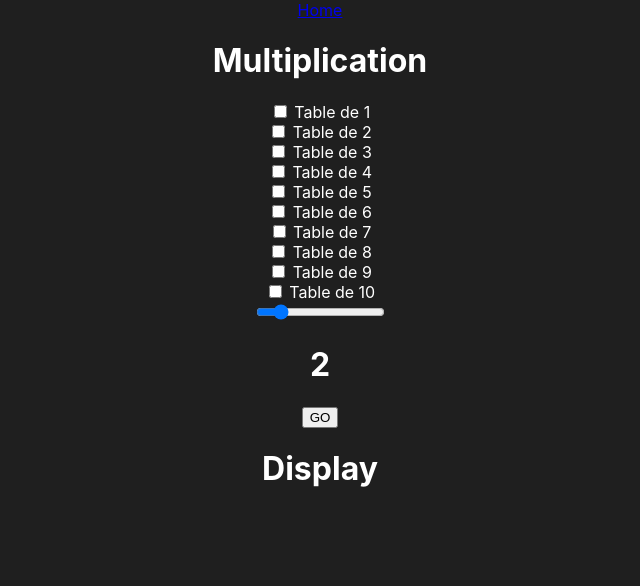
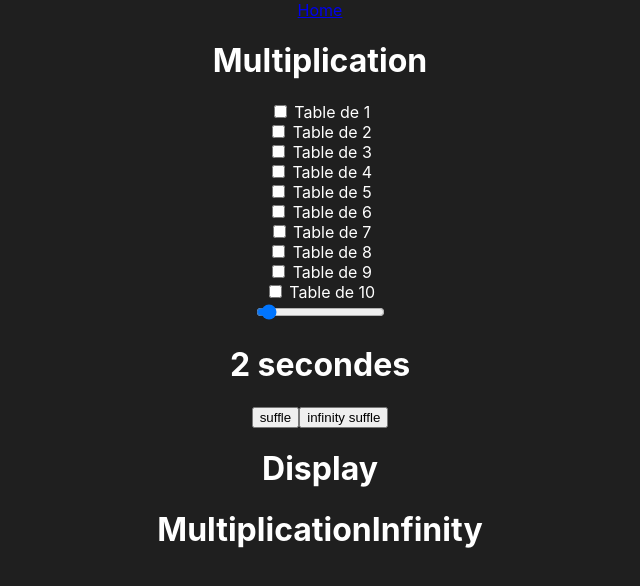
Before and after one commit to enztexier/GM, a React (Create React App) app: page /multiplication in a window 1280 px wide. Shown: the top 586 px of the page, without its empty margins (320-960 px from the left). Built offline with nearby package versions, Linux system fonts and the light colour scheme.

Commit message:
infinity multiplication

```diff
--- a/src/App.js
+++ b/src/App.js
@@ -4,7 +4,6 @@ import Home from './Home';
 import Copyright from './Copyright';
 import Calcul from './Calcul';
 import Multiplication from './Multiplication';
-import Training from './Training';
 
 
 function App() {
@@ -15,7 +14,6 @@ function App() {
         <Route path="/copyright" element={<Copyright />} />
         <Route path="/calcul" element={<Calcul />} />
         <Route path="/multiplication" element={<Multiplication />} />
-        <Route path="/training" element={<Training />} />
       </Routes>
     </div>
   );
--- a/src/Display.js
+++ b/src/Display.js
@@ -1,6 +1,5 @@
 import React from 'react';
 import { useEffect, useState } from 'react';
-import Digits from './Digits';
 
 const Display = ({ shuffledArray, time }) => {
 
@@ -20,12 +19,11 @@ const Display = ({ shuffledArray, time }) => {
             let show = <p>{one} x {two} = </p>
             setDisplay(show)
 
-            let step = 50 * time
+            let step = 30 * (time * 1000)
             let percentage = step / 100
-            //console.log(percentage)
             setTimeout(() => {
                 setResult(three)
-              }, percentage )
+            }, percentage)
             i++
             setResult('')
 
@@ -40,30 +38,26 @@ const Display = ({ shuffledArray, time }) => {
                     let show = <p>{one} x {two} = </p>
                     setDisplay(show)
 
-                    let step = 50 * time
+                    let step = 30 * (time * 1000)
                     let percentage = step / 100
-                    console.log("t " + time)
-                    console.log("p " + percentage)
 
                     setTimeout(() => {
                         setResult(three)
-
-                      }, percentage )
+                    }, percentage)
                     i++
                     setResult('')
 
                 }
                 else {
-                    //console.log("elseInter")
                     setDisplay("the end")
                     setResult('')
                     clearInterval(intervalID)
                 }
 
-            }, time)
+            }, time * 1000)
         }
         else {
-            //console.log("elseOutside")
+            console.error("shuffledArray");
         }
 
     }, [shuffledArray])
--- a/src/Home.js
+++ b/src/Home.js
@@ -3,6 +3,7 @@ import { Link } from 'react-router-dom';
 import './Home.css'
 import Calcul from './Calcul';
 import Copyright from './Copyright';
+
 
 const Home = () => {
 
--- a/src/Multiplication.js
+++ b/src/Multiplication.js
@@ -2,6 +2,7 @@ import React, { useState, useEffect } from 'react';
 import { Link } from 'react-router-dom';
 import Checkbox from './Checkbox';
 import Display from './Display';
+import MultiplicationInfinity from './MultiplicationInfinity';
 
 const Multiplication = () => {
 
@@ -53,7 +54,8 @@ const Multiplication = () => {
     const [tableState, setTableState] = useState(table)
     const [selectTable, setSelectTable] = useState([])
     const [shuffledArray, setShuffledArray] = useState([])
-    const [time, setTime] = useState(4000)
+    const [time, setTime] = useState(2)
+    const [infinity, setInfinity] = useState(false)
 
 
 
@@ -68,8 +70,6 @@ const Multiplication = () => {
         )
 
     const Tb = (val) => {
-
-
 
         const cur = { ...tableState }
         cur[val].booleanState = !cur[val].booleanState;
@@ -100,6 +100,20 @@ const Multiplication = () => {
         setShuffledArray(temporary.sort(() => Math.random() - 0.5))
     }
 
+    const suffleInfinity = () => {
+
+        let temporary = [];
+
+        for (const element of selectTable) {
+
+            for (let i = 1; i < 11; i++) {
+                let result = element * i
+                temporary.push([element, i.toString(), result.toString()])
+            }
+        }
+        setInfinity(temporary)
+    }
+
     return (
         <div>
             <Link to="/">Home</Link>
@@ -107,13 +121,18 @@ const Multiplication = () => {
 
             {liste}
 
-            <input type="range" min="1000" max="20000" value={time} onChange={(e) => setTime(e.target.value)}></input>
-            <h1>{Math.floor((time * 50 / 100 / 1000) % 60)}</h1>
+            <input type="range" min="1" max="20" value={time} onChange={(e) => setTime(e.target.value)}></input>
+            <h1>{time} secondes</h1>
 
-            <button onClick={suffleMachine}>GO</button>
+            <button onClick={suffleMachine}>suffle</button>
+            <button onClick={suffleInfinity}>infinity suffle</button>
 
 
             <Display shuffledArray={shuffledArray} time={time}></Display>
+
+            <MultiplicationInfinity infinity={infinity} time={time}></MultiplicationInfinity>
+
+
 
         </div>
     );
@@ -169,7 +188,7 @@ export default Multiplication;
 
 
 
-
+Math.floor((time * 50 / 100 / 1000) % 60)
 
  *
  *
--- /dev/null
+++ b/src/MultiplicationInfinity.js
@@ -0,0 +1,78 @@
+import React from 'react';
+import { useEffect, useState } from 'react';
+
+const MultiplicationInfinity = ({ infinity, time }) => {
+
+    const [display, setDisplay] = useState('');
+    const [result, setResult] = useState();
+
+    function getRandomInt(max) {
+        return Math.floor(Math.random() * max);
+    }
+
+    useEffect(() => {
+
+        let i = getRandomInt(infinity.length);
+
+        console.log(getRandomInt(infinity.length))
+
+        if (infinity.length > 0) {
+
+            let one = infinity[i][0]
+            let two = infinity[i][1]
+            let three = infinity[i][2]
+
+            let show = <p>{one} x {two} = </p>
+            setDisplay(show)
+
+            let step = 30 * (time * 1000)
+            let percentage = step / 100
+            setTimeout(() => {
+                setResult(three)
+            }, percentage)
+            setResult('')
+
+            setInterval(() => {
+
+                let i = getRandomInt(infinity.length);
+                let temp = i;
+
+                if(i === temp){
+                    i = getRandomInt(infinity.length);
+                }
+
+                let one = infinity[i][0]
+                let two = infinity[i][1]
+                let three = infinity[i][2]
+                let show = <p>{one} x {two} = </p>
+                setDisplay(show)
+
+                let step = 30 * (time * 1000)
+                let percentage = step / 100
+
+                setTimeout(() => {
+                    setResult(three)
+                }, percentage)
+                setResult('')
+
+
+            }, time * 1000)
+        }
+        else {
+            console.error("infinity");
+        }
+
+
+    }, [infinity])
+
+
+    return (
+        <div>
+            <h1>MultiplicationInfinity</h1>
+            {display}{result}
+
+        </div>
+    );
+};
+
+export default MultiplicationInfinity;
--- a/src/Training.js
+++ /dev/null
@@ -1,11 +0,0 @@
-import React from 'react';
-
-const Training = () => {
-    return (
-        <div>
-            <h1>Training</h1>
-        </div>
-    );
-};
-
-export default Training;
```
